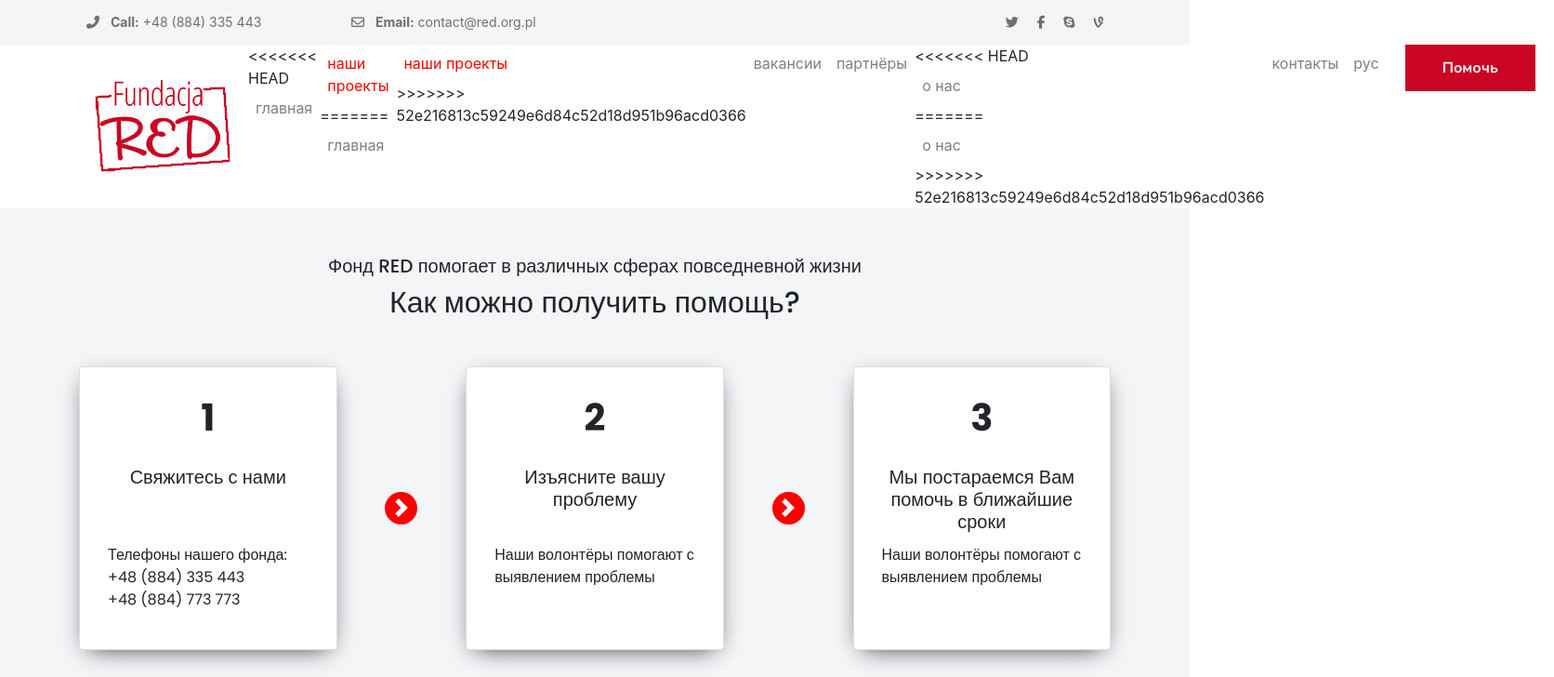
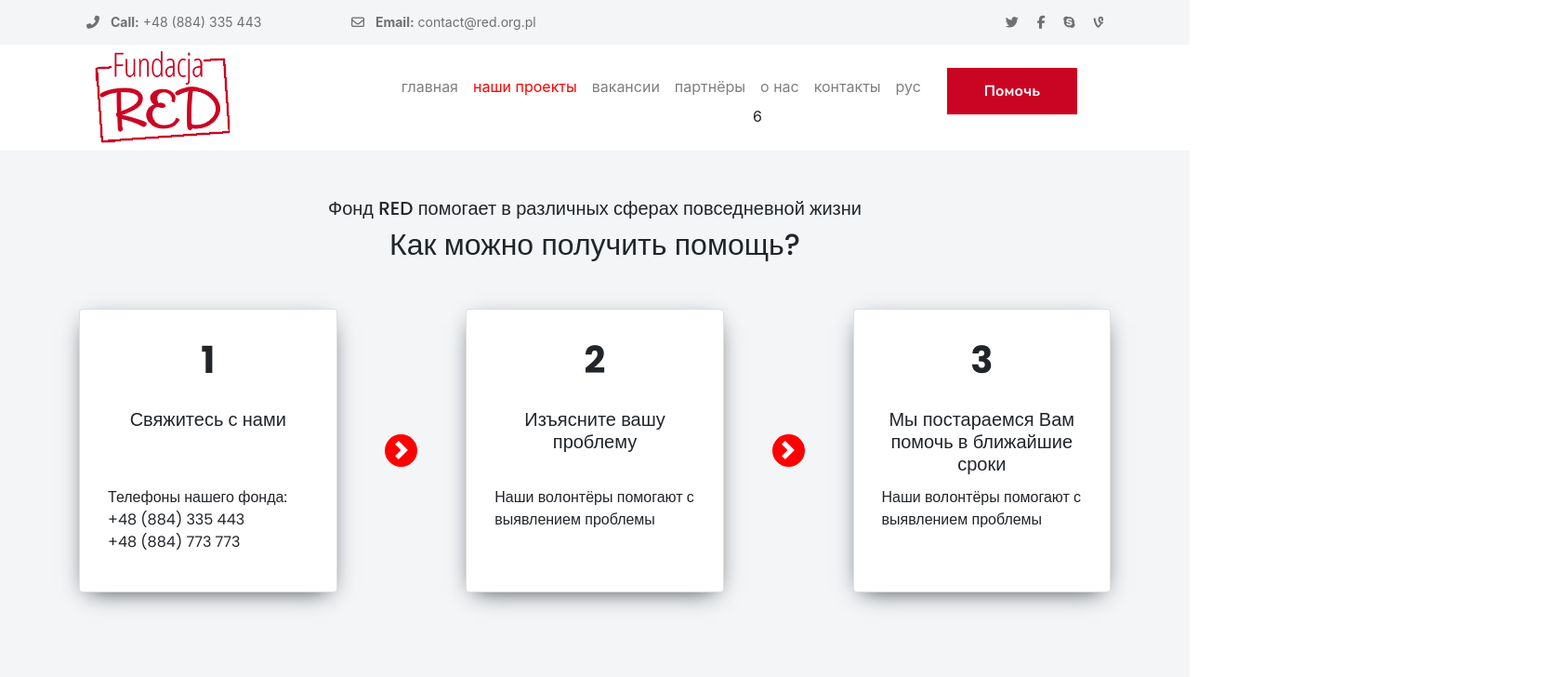
Before and after one commit to AlexZozulia/graduation-project, a website: page ourProjects.html in a window 1280 px wide. Shown: the top 728 px of the page at 93% size, 1672 px wide, since content can reach past the window. Drawn offline with nearby package versions, Linux system fonts and the light colour scheme; files that its build step writes are made by us from their sources; files whose address does not match are found by name.

Commit message:
проверка коммитов

```diff
--- a/ourProjects.html
+++ b/ourProjects.html
@@ -50,18 +50,11 @@
             </button>
             <div class="collapse navbar-collapse" id="navbarNav">
                 <ul class="navbar-nav ml-auto">
-                    <li class="nav-item ">
-<<<<<<< HEAD
-                        <a class="nav-link header-nav-hover" href="index.html">главная </a>
-                    </li>
                     <li class="nav-item">
-                        <a class="nav-link header-nav-hover active" href="#">наши проекты</a>
-=======
                         <a class="nav-link header-nav-hover" title="Go to Home" href="index.html">главная </a>
                     </li>
                     <li class="nav-item">
                         <a class="nav-link header-nav-hover active" title="Go to Our Project" href="ourProjects.html">наши проекты</a>
->>>>>>> 52e216813c59249e6d84c52d18d951b96acd0366
                     </li>
                     <li class="nav-item">
                         <a class="nav-link header-nav-hover" title="Go to vacancies" href="vacancies-main.html">вакансии</a>
@@ -70,11 +63,7 @@
                         <a class="nav-link header-nav-hover" title="Go to Our Partners" href="#">партнёры</a>
                     </li>
                     <li class="nav-item">
-<<<<<<< HEAD
-                        <a class="nav-link header-nav-hover" href="about_us.html">о нас</a>
-=======
-                        <a class="nav-link header-nav-hover" title="Go to About us" href="#">о нас</a>
->>>>>>> 52e216813c59249e6d84c52d18d951b96acd0366
+                        <a class="nav-link header-nav-hover" title="Go to About us" href="about_us.html">о нас</a>6
                     </li>
                     <li class="nav-item">
                         <a class="nav-link header-nav-hover" title="Go to Contacts" href="#">контакты</a>
--- a/scss/vacancies/vacancies-main.scss
+++ b/scss/vacancies/_vacancies-main.scss
@@ -1,7 +1,9 @@
 .steps-to-volunteer .steps {
   padding: 30px 0;
+  font-family: Poppins, sans-serif;
   .row{
     padding: 30px 0;
+
   }
   em {
     border-radius: 50%;
@@ -14,7 +16,10 @@
 .Vacancies .row{
   margin: 30px 0;
   background-color: #FFFFFF;
-  h2, p{
+  h2{
+    margin: 30px auto;
+  }
+  p{
     margin: 30px auto;
   }
 }
```
Also changed, not shown: vacancies-main.html (+1 -1 lines), dist/theme.css, dist/vacancies/vacancies-main.css (deleted), 2 other files.
